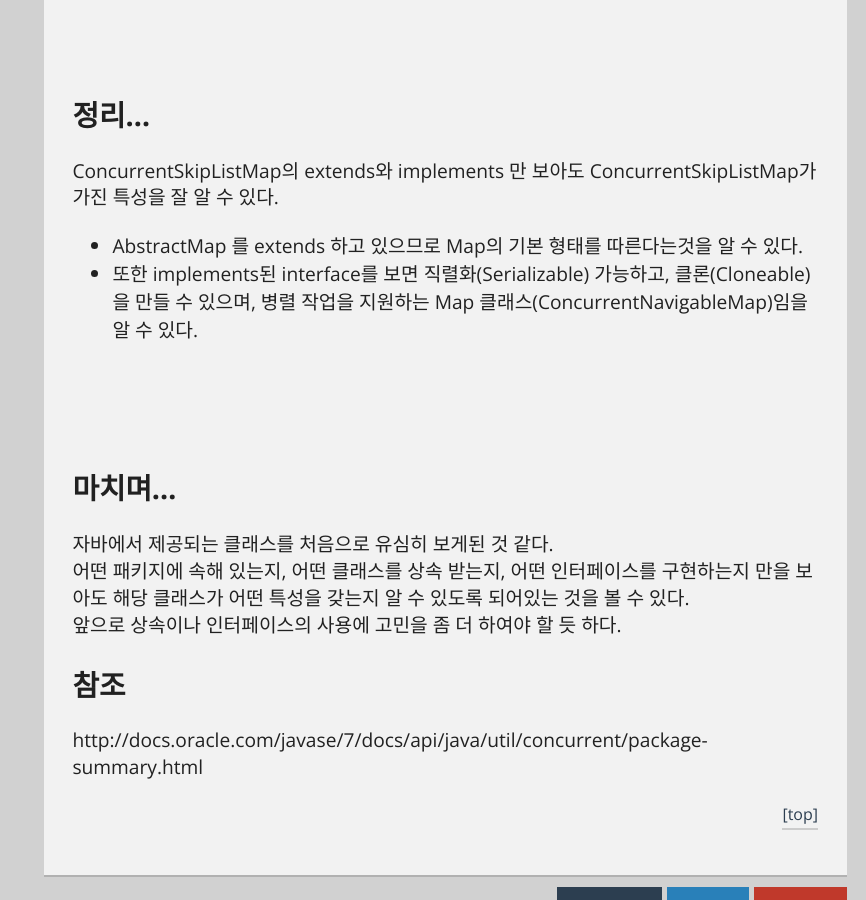
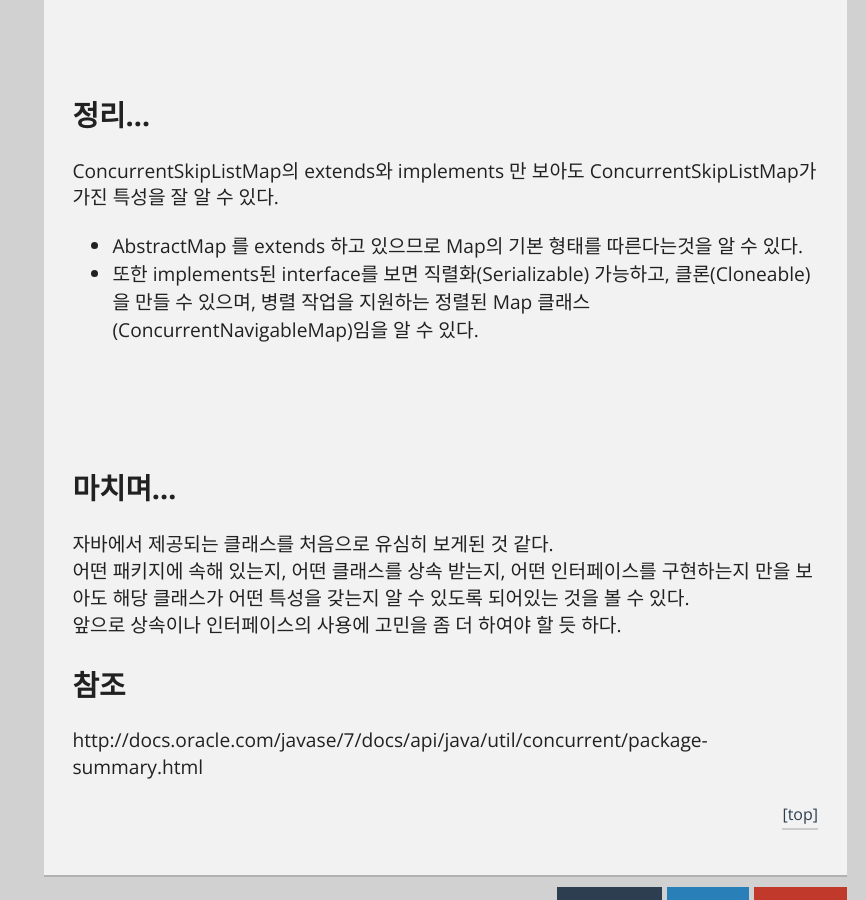
Before and after one commit to kdsr2z0/kdsr2z0.github.io, a Jekyll site: the page built from _posts/2015-02-08-java_skip_list.md, in a window 1280 px wide and 900 px high, scrolled down 2013 px. Shown: the whole window, without its empty margins (414-1280 px from the left). Built offline with Jekyll 4.4.1, drawn with Linux system fonts in a browser that asks for light colours; Markdown is read by kramdown in place of the engine named in the settings; comment, search, counter and statistics services are not loaded.

Commit message:
java-skip-list 포스트 내용 수정

```diff
--- a/_posts/2015-02-08-java_skip_list.md
+++ b/_posts/2015-02-08-java_skip_list.md
@@ -61,7 +61,7 @@ __public interface ConcurrentNavigableMap__
 ConcurrentSkipListMap의 extends와 implements 만 보아도 ConcurrentSkipListMap가 가진 특성을 잘 알 수 있다.<br>
 
 * AbstractMap 를 extends 하고 있으므로 Map의 기본 형태를 따른다는것을 알 수 있다.
-* 또한 implements된 interface를 보면 직렬화(Serializable) 가능하고, 클론(Cloneable)을 만들 수 있으며, 병렬 작업을 지원하는 Map 클래스(ConcurrentNavigableMap)임을 알 수 있다.
+* 또한 implements된 interface를 보면 직렬화(Serializable) 가능하고, 클론(Cloneable)을 만들 수 있으며, 병렬 작업을 지원하는 정렬된 Map 클래스(ConcurrentNavigableMap)임을 알 수 있다.
 
 <br><br><br>
 
```
